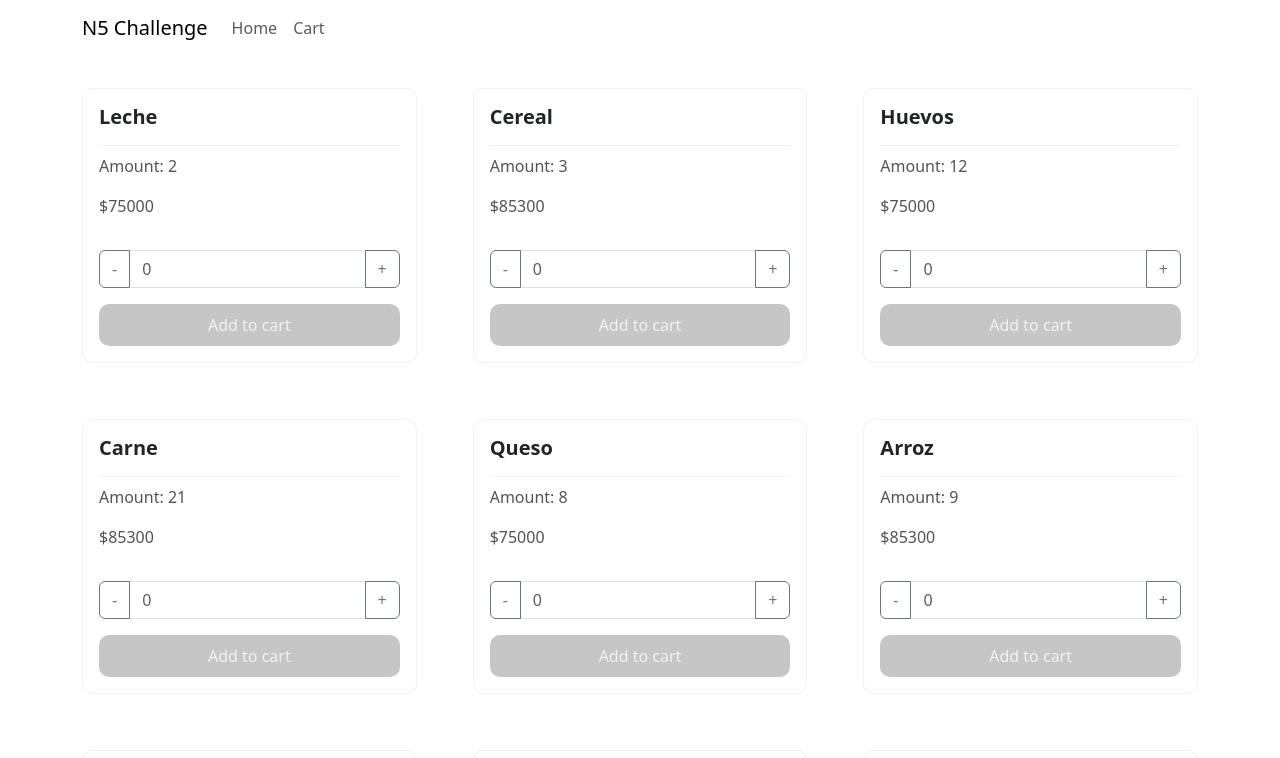
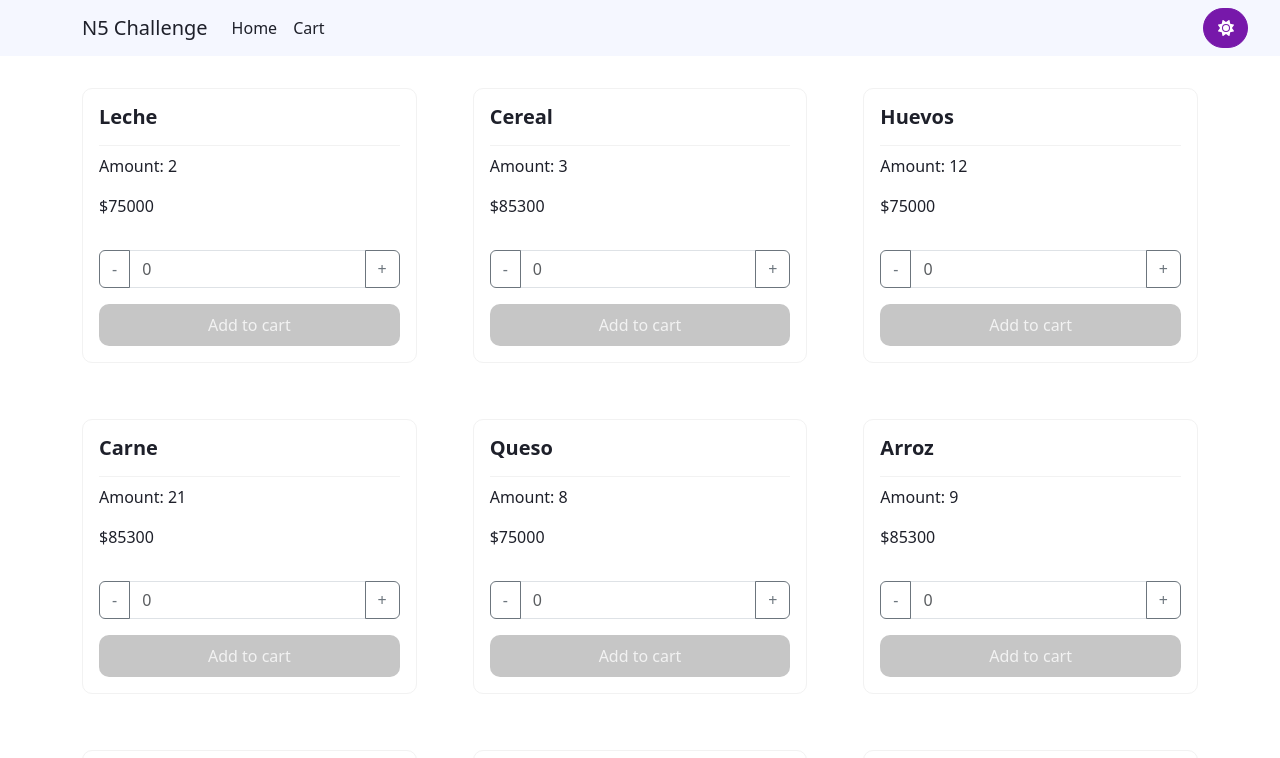
Before and after one commit to stefanianicola/n5-challenge, a React (Vite) app: page / in a window 1280 px wide. Shown: the top 758 px of the page. Built offline with nearby package versions, Linux system fonts and the light colour scheme.

Commit message:
create theme and save in storage

```diff
--- a/package.json
+++ b/package.json
@@ -12,6 +12,10 @@
     "test": "vitest"
   },
   "dependencies": {
+    "@fortawesome/fontawesome-svg-core": "^6.5.2",
+    "@fortawesome/free-solid-svg-icons": "^6.5.2",
+    "@fortawesome/react-fontawesome": "^0.2.2",
+    "@types/styled-components": "^5.1.34",
     "bootstrap": "^5.3.3",
     "react": "^18.3.1",
     "react-bootstrap": "^2.10.3",
--- a/src/App.tsx
+++ b/src/App.tsx
@@ -1,12 +1,32 @@
 import { CartProvider } from './context/CartContext';
+import { ThemeProvider } from 'styled-components';
 import Home from './pages/Home';
 import { GlobalStyle } from './shared/GlobalStyle.styled';
+import { useEffect, useState } from 'react';
+import { darkTheme, lightTheme } from './shared/Theme.styled';
+import ToggleTheme from './components/ToggleTheme/ToggleTheme';
 
 function App() {
+  const [theme, setTheme] = useState(
+    JSON.parse(localStorage.getItem('theme')!) || lightTheme
+  );
+  //localStorage.removeItem('theme');
+
+  useEffect(() => {
+    localStorage.setItem('theme', JSON.stringify(theme));
+  }, [theme]);
+
+  const toggleTheme = () => {
+    setTheme(theme === lightTheme ? darkTheme : lightTheme);
+  };
+
   return (
     <CartProvider>
-      <GlobalStyle />
-      <Home />
+      <ThemeProvider theme={theme}>
+        <GlobalStyle />
+        <ToggleTheme toggleTheme={toggleTheme} />
+        <Home />
+      </ThemeProvider>
     </CartProvider>
   );
 }
--- a/src/components/Card/Card.styled.ts
+++ b/src/components/Card/Card.styled.ts
@@ -33,7 +33,6 @@ export const CardBody = styled.div<CardProps>`
 width: 100%;
 z-index: 20;
 position: relative;
-
 display: flex;
 flex-direction: column;
 border-radius: 10px;
@@ -43,7 +42,9 @@ cursor: pointer;
 transition: background-color 0.3s ease-in-out;
 align-self: start;
 padding: 1rem;
-
+&:hover {
+    background-color: ${(props) => props.theme.hoverCardBg};
+}
 
 `;
 
@@ -52,10 +53,11 @@ export const CardTitle = styled.h5`
 font-weight: 700;
 padding-bottom: 1rem;
 border-bottom: 1px solid #f2f2f2;
+color: ${(props) => props.theme.primaryText} ;
 `;
 
 export const CardText = styled.p`
-color: #545258 ;
+color: ${(props) => props.theme.primaryText} ;
 `;
 
 export const CardButton = styled.button<{ buttonColor?: string }>`
--- a/src/components/Cart.tsx
+++ b/src/components/Cart.tsx
@@ -1,6 +1,6 @@
 import { Link } from 'react-router-dom';
 import { useProducts } from '../context/CartContext';
-import { Alert, Button, Container } from 'react-bootstrap';
+import { Alert, Container } from 'react-bootstrap';
 import ListGroup from 'react-bootstrap/ListGroup';
 import CartItem from './CartItem';
 import CartTotal from './CartTotal';
@@ -24,7 +24,7 @@ function Cart() {
             <CartTotal />
           </div>
         ) : (
-          <Alert variant={'warning'}>
+          <Alert variant={'warning'} className="my-5">
             No tienes elementos en el carrito!!
             <Alert.Link as={Link} to="/" className="mx-3">
               Volver al inicio.
@@ -32,7 +32,7 @@ function Cart() {
           </Alert>
         )
       ) : (
-        <Alert variant={'info'}>
+        <Alert variant={'info'} className="my-5">
           Tu compra fue realizada con exito!!
           <Alert.Link
             as={Link}
--- a/src/components/CartTotal.tsx
+++ b/src/components/CartTotal.tsx
@@ -1,13 +1,14 @@
 import { Button } from 'react-bootstrap';
 import { useProducts } from '../context/CartContext';
+import { TextElement } from '../shared/GlobalStyle.styled';
 
 function CartTotal() {
   const { total, clear, finalizarCompra } = useProducts();
   return (
     <div className="d-flex flex-column align-items-end">
-      <div className="d-flex flex-row ">
-        <p className="mx-4 ">Total de tu compra:</p>
-        <p className="fw-bold">${total}</p>
+      <div className="d-flex flex-row my-3">
+        <TextElement className="mx-4 ">Total de tu compra:</TextElement>
+        <TextElement className="fw-bold">${total}</TextElement>
       </div>
       <div className="d-flex flex-row ">
         <Button variant="outline-danger" className="mx-3" onClick={clear}>
--- a/src/components/Header.tsx
+++ b/src/components/Header.tsx
@@ -3,23 +3,41 @@ import Nav from 'react-bootstrap/Nav';
 import Navbar from 'react-bootstrap/Navbar';
 import { Link } from 'react-router-dom';
 import { useProducts } from '../context/CartContext';
+import styled from 'styled-components';
+
+export const NavbarWrapper = styled(Navbar)`
+  background-color: ${(props) => props.theme.topBgPattern};
+  color: ${(props) => props.theme.primaryText};
+`;
+
+export const StyledNavLink = styled(Nav.Link)`
+  color: ${(props) => props.theme.primaryText} !important;
+`;
+export const StyledNavBrand = styled(Navbar.Brand)`
+  color: ${(props) => props.theme.primaryText} !important;
+`;
 
 function Header() {
   const { totalCompra } = useProducts();
   return (
-    <Navbar>
+    <NavbarWrapper>
       <Container>
-        <Navbar.Brand href="/">N5 Challenge</Navbar.Brand>
+        <StyledNavBrand href="/">N5 Challenge</StyledNavBrand>
         <Nav className="me-auto">
-          <Nav.Link as={Link} to="/">
+          <StyledNavLink as={Link} className="nav-link" to="/">
             Home
-          </Nav.Link>
-          <Nav.Link as={Link} to="/cart" onClick={totalCompra}>
+          </StyledNavLink>
+          <StyledNavLink
+            as={Link}
+            className="nav-link"
+            to="/cart"
+            onClick={totalCompra}
+          >
             Cart
-          </Nav.Link>
+          </StyledNavLink>
         </Nav>
       </Container>
-    </Navbar>
+    </NavbarWrapper>
   );
 }
 
--- /dev/null
+++ b/src/components/ToggleTheme/ToggleTheme.styled.ts
@@ -0,0 +1,23 @@
+import { Button as BootstrapButton, ButtonProps } from 'react-bootstrap';
+import { styled } from "styled-components";
+import { primaryColor } from '../../shared/Variables.styled';
+
+
+
+export const ToggleButton = styled(BootstrapButton) <ButtonProps>`
+    position: fixed;
+    right: 2rem;
+    top: 0.5rem;
+    width: 45px;
+    height: 40px;
+    border-radius: 2rem;
+    z-index: 1000;
+     background-color: ${() => primaryColor.brightPurple};
+     border-color: ${() => primaryColor.brightPurple};
+     &:hover,
+     &:active {
+    background-color: ${() => primaryColor.brightPurple} !important;
+     border-color: ${() => primaryColor.brightPurple} !important;
+}
+
+`;
--- /dev/null
+++ b/src/components/ToggleTheme/ToggleTheme.tsx
@@ -0,0 +1,29 @@
+import { useState } from 'react';
+import { faMoon, faSun } from '@fortawesome/free-solid-svg-icons';
+import { FontAwesomeIcon } from '@fortawesome/react-fontawesome';
+import { ToggleButton } from './ToggleTheme.styled';
+
+interface ThemeProps {
+  themeSt?: string;
+  toggleTheme?: (value: boolean) => void;
+}
+
+const ToggleTheme: React.FC<ThemeProps> = ({ toggleTheme }) => {
+  const [checked, setChecked] = useState<boolean>(false);
+  const handleChange = () => {
+    setChecked(!checked);
+    toggleTheme !== undefined && toggleTheme(checked);
+  };
+
+  return (
+    <ToggleButton onClick={handleChange}>
+      {checked ? (
+        <FontAwesomeIcon icon={faMoon} />
+      ) : (
+        <FontAwesomeIcon icon={faSun} />
+      )}
+    </ToggleButton>
+  );
+};
+
+export default ToggleTheme;
--- a/src/pages/Home.tsx
+++ b/src/pages/Home.tsx
@@ -1,13 +1,14 @@
 import Header from '../components/Header';
 import { AppRouter } from '../routing/router';
 
-function Home() {
+const Home: React.FC = () => {
   return (
     <>
       <Header />
+
       <AppRouter />
     </>
   );
-}
+};
 
 export default Home;
--- a/src/shared/GlobalStyle.styled.ts
+++ b/src/shared/GlobalStyle.styled.ts
@@ -1,4 +1,4 @@
-import { createGlobalStyle } from "styled-components"
+import styled, { createGlobalStyle } from "styled-components"
 
 
 export const GlobalStyle = createGlobalStyle`
@@ -10,5 +10,18 @@ export const GlobalStyle = createGlobalStyle`
 }
 body {
     height: 100vh;
+    background-color: ${(props) => props.theme.bg};
+  }
+
+  h4{
+  color: ${(props) => props.theme.primaryText};
+  }
+  hr{
+  border-top-color: ${(props) => props.theme.primaryText};
   }
 `
+
+export const TextElement = styled.p`
+  color: ${(props) => props.theme.primaryText};
+  margin: 0;
+`;
--- /dev/null
+++ b/src/shared/Theme.styled.ts
@@ -0,0 +1,20 @@
+// Theme variables
+// Light theme
+export const lightTheme = {
+    bg: 'hsl(0, 0%, 100%)',
+    topBgPattern: 'hsl(225, 100%, 98%)',
+    cardBg: 'hsl(227, 47%, 96%)',
+    hoverCardBg: 'hsl(229, 35%, 91%)',
+    primaryText: 'hsl(230, 17%, 14%)',
+    secondaryText: 'hsl(228, 12%, 44%)',
+};
+
+// Dark theme
+export const darkTheme = {
+    bg: 'hsl(230, 17%, 14%)',
+    topBgPattern: 'hsl(244, 20%, 26%)',
+    cardBg: 'hsl(228, 28%, 20%)',
+    hoverCardBg: 'hsl(228, 25%, 27%)',
+    primaryText: 'hsl(0, 0%, 100%)',
+    secondaryText: 'hsl(228, 34%, 66%)',
+};
--- a/src/shared/Variables.styled.ts
+++ b/src/shared/Variables.styled.ts
@@ -1,5 +1,5 @@
 // Primary colors
 export const primaryColor = {
     limeGreen: 'hsl(163, 72%, 41%)',
-    brightRed: 'hsl(356, 69%, 56%)',
+    brightPurple: 'hsl(279, 75%, 38%)',
 };
```
